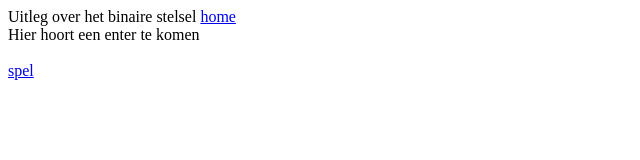
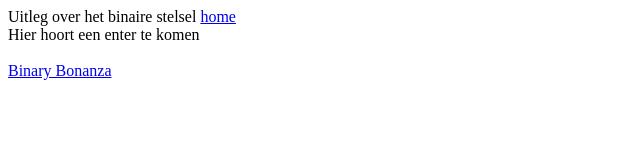
Before and after one commit to davidkoersen/davidkoersen.github.io, a plain HTML site: page binairstelsel.html in a window 1280 px wide. Shown: the full height of the page, 0-640 px from the left. Drawn offline with Linux system fonts and the light colour scheme.

Commit message:
kjdljfljkfjlk

```diff
--- a/binairstelsel.html
+++ b/binairstelsel.html
@@ -20,7 +20,7 @@
             <br>
 
 
-            <a href="https://games.penjee.com/binary-bonanza/">spel</a>
+            <a href="https://games.penjee.com/binary-bonanza/">Binary Bonanza</a>
 
 
 
```
